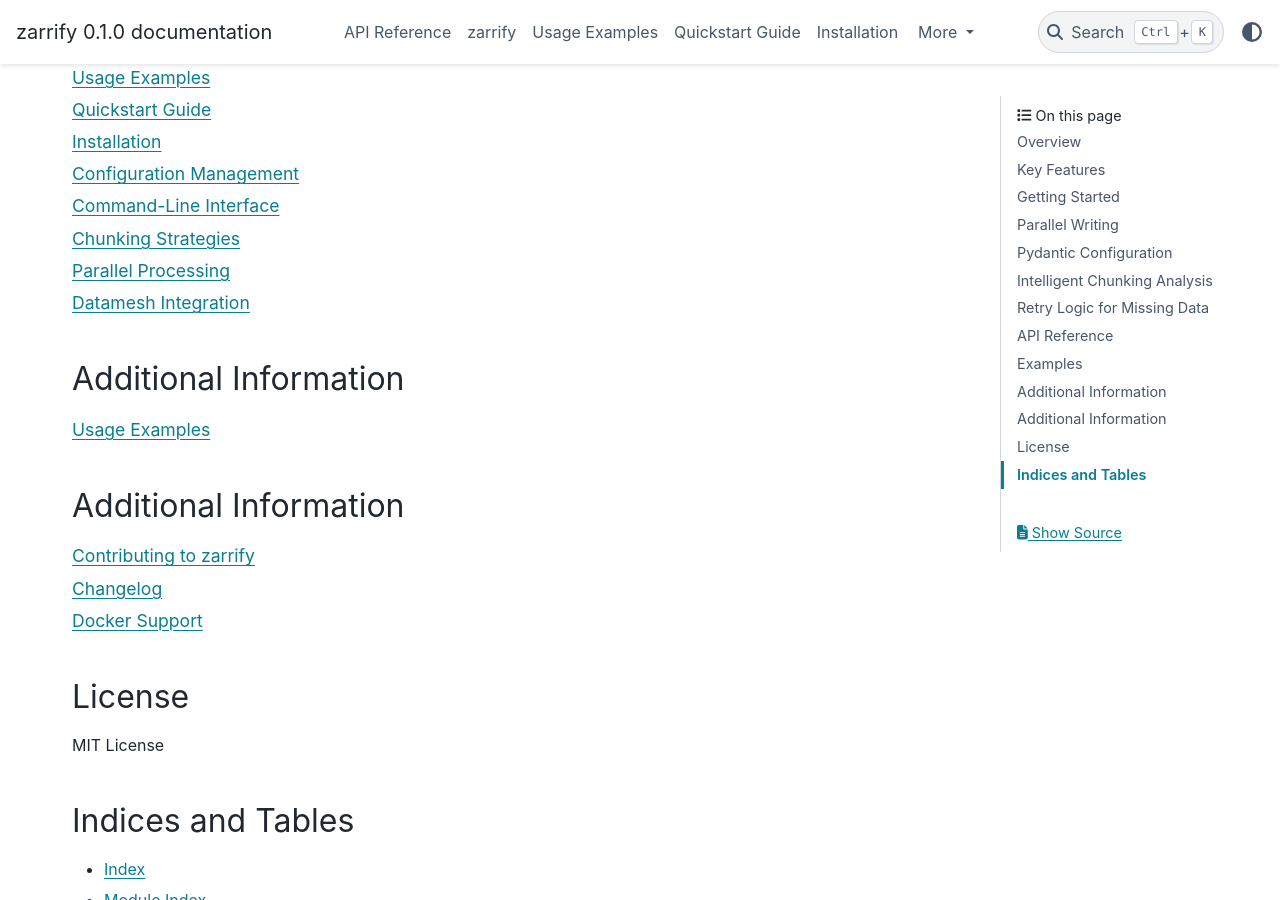
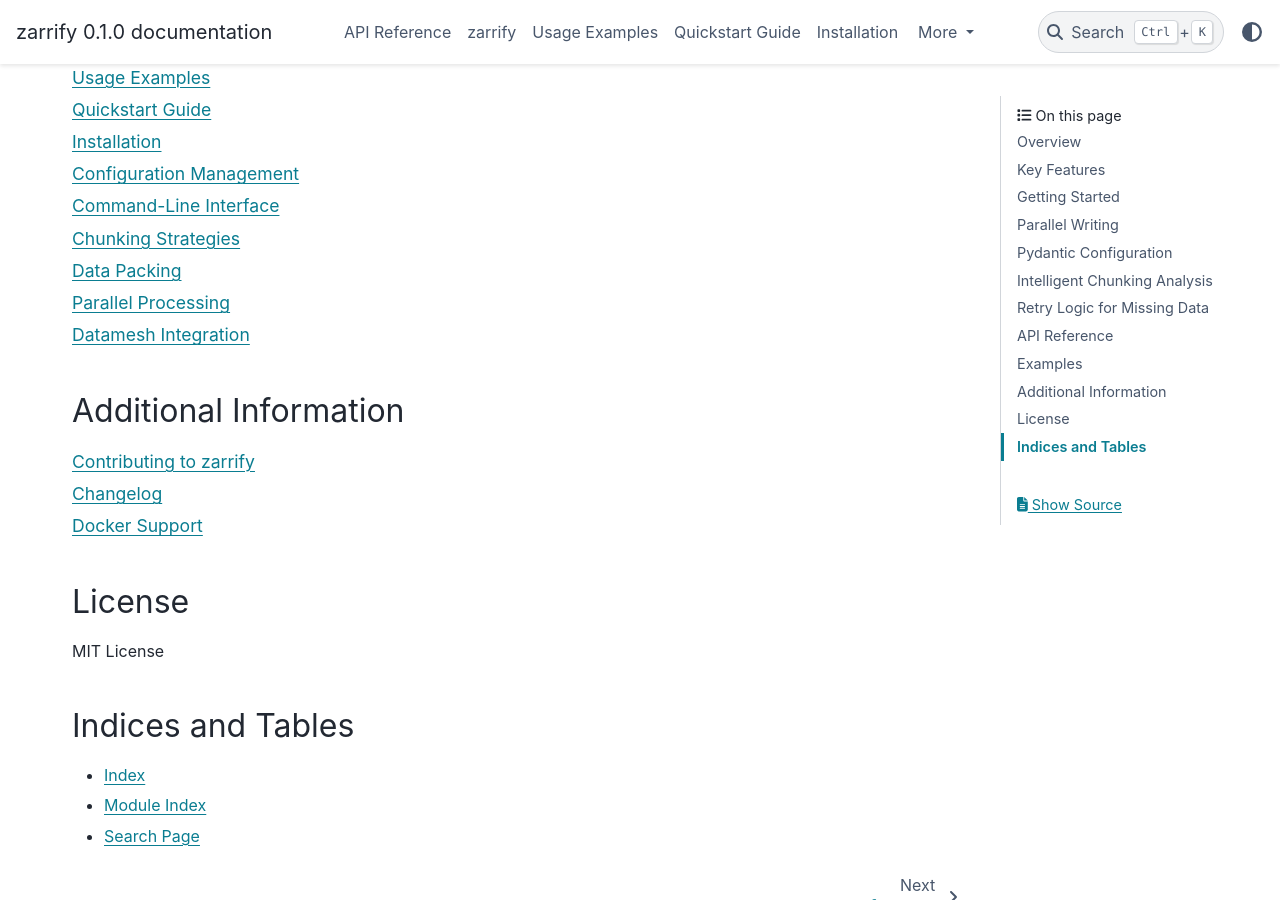
Before and after one commit to oceanum/zarrio, a Sphinx documentation site: the page built from docs/source/index.rst, in a window 1280 px wide and 900 px high, scrolled down 7713 px. Built offline with Sphinx 7.4.7 and the PyData theme 0.15.4, drawn with Linux system fonts in a browser that asks for light colours.

Commit message:
Fixed duplicate in docs index

```diff
--- a/docs/source/index.rst
+++ b/docs/source/index.rst
@@ -359,16 +359,9 @@ Examples
    configuration
    cli
    chunking
+   packing
    parallel
    datamesh
-
-Additional Information
-----------------------
-
-.. toctree::
-   :maxdepth: 1
-
-   examples
 
 Additional Information
 ----------------------
```
